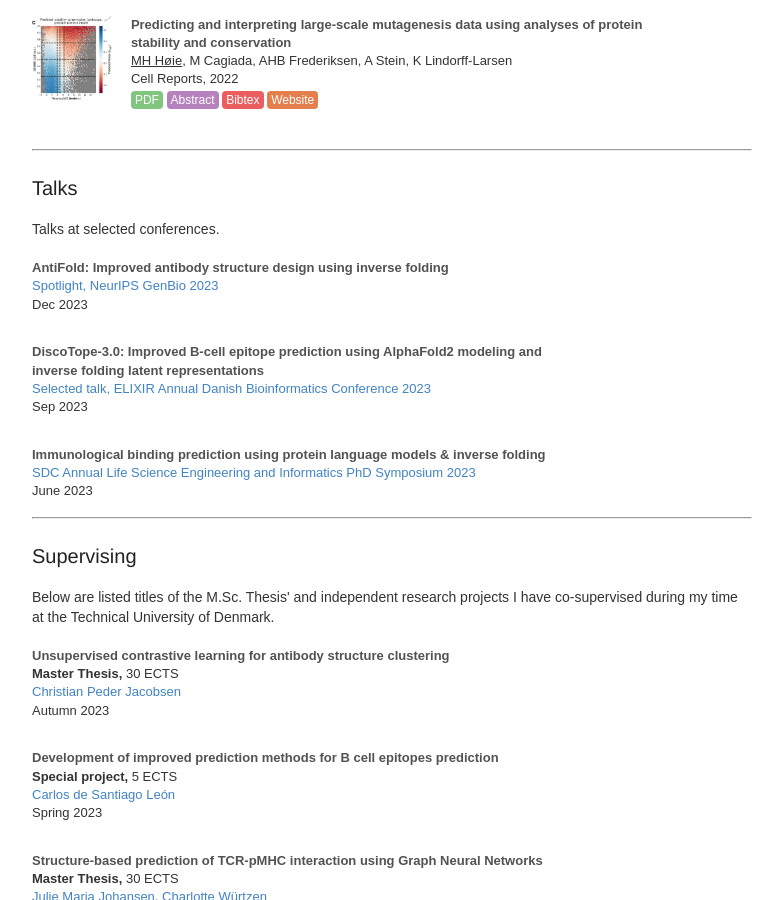
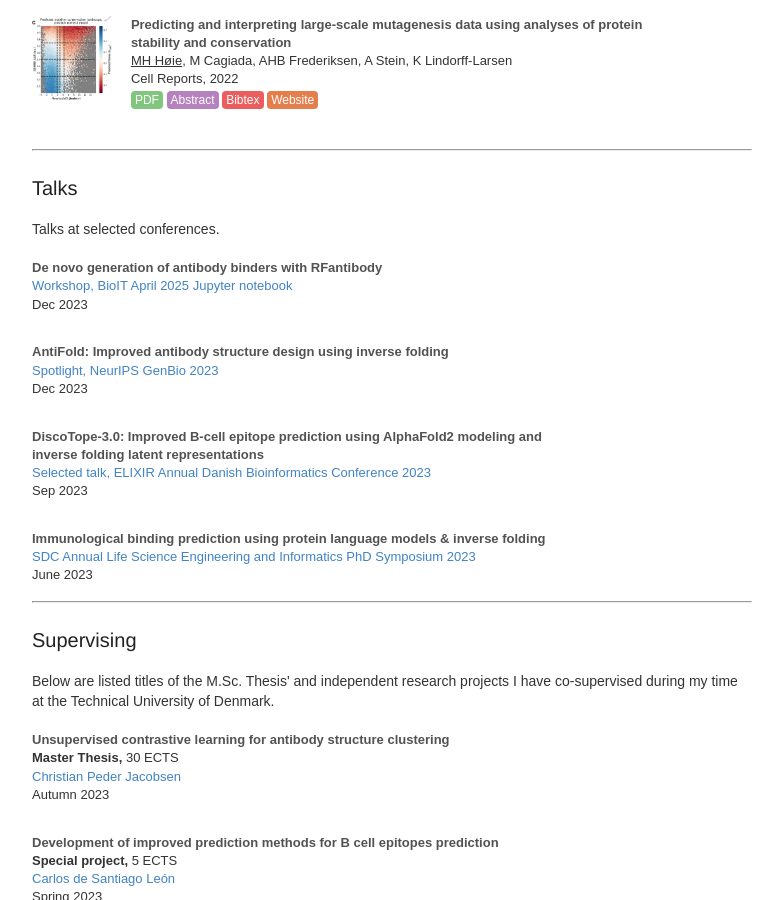
Before and after one commit to Magnushhoie/magnushhoie.github.io, a Jekyll site: the page built from index.html, in a window 1280 px wide and 900 px high, scrolled down 1361 px. Shown: the whole window, without its empty margins (248-1031 px from the left). Built offline with Jekyll 4.4.1, drawn with Linux system fonts in a browser that asks for light colours.

Commit message:
Update index.html

```diff
--- a/index.html
+++ b/index.html
@@ -157,6 +157,18 @@
 Talks at selected conferences.
 
 <br>
+
+<br>
+<div class="publication">
+    <p>
+      <b><a style="color:#525252; padding:0px 0px" >De novo generation of antibody binders with RFantibody</b></a><br>
+        <a href=https://www.bio-itworldexpo.com/workshops#6 >Workshop, BioIT April 2025</a>
+	<a href=https://colab.research.google.com/github/mhoie/workshop/blob/main/workshop.ipynb >Jupyter notebook</a>
+        <br>
+        Dec 2023
+        <br>
+    </p>
+</div>
 
 <br>
 <div class="publication">
```
